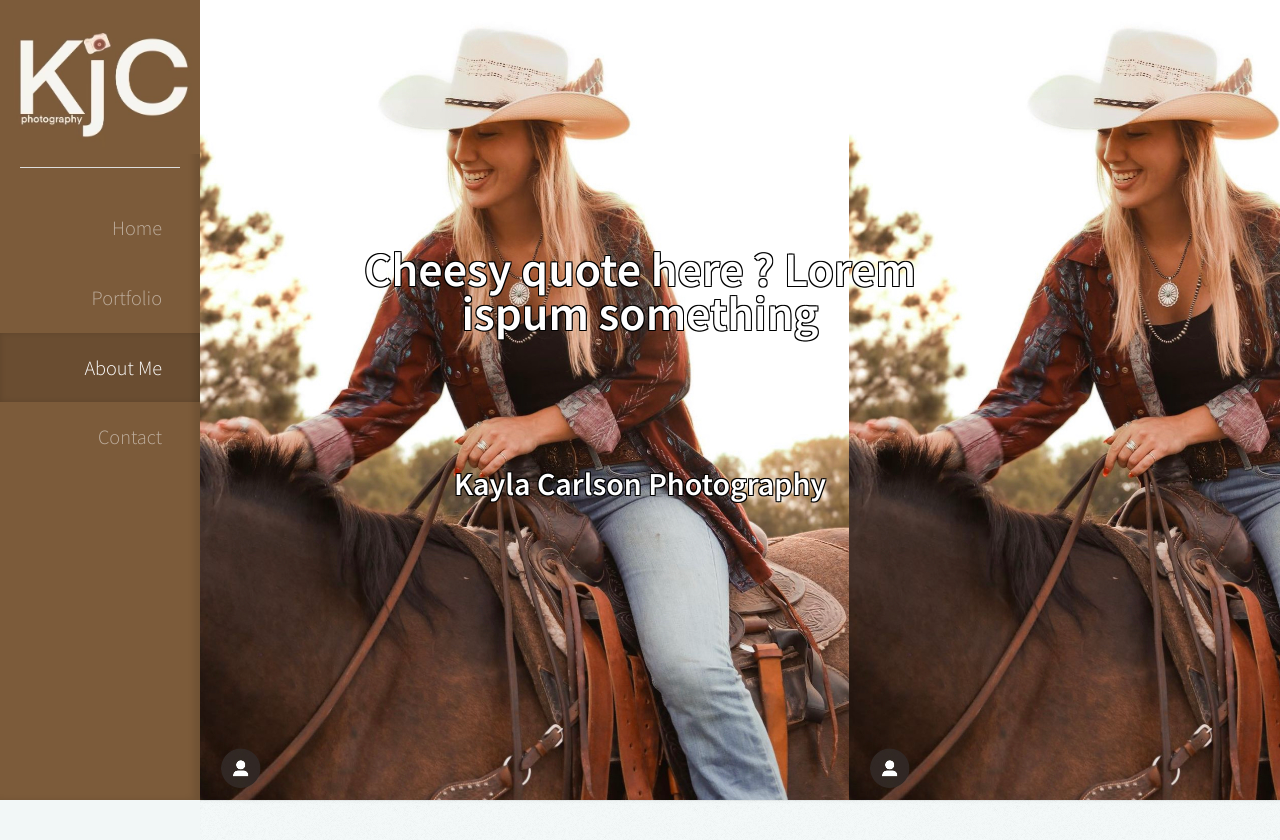
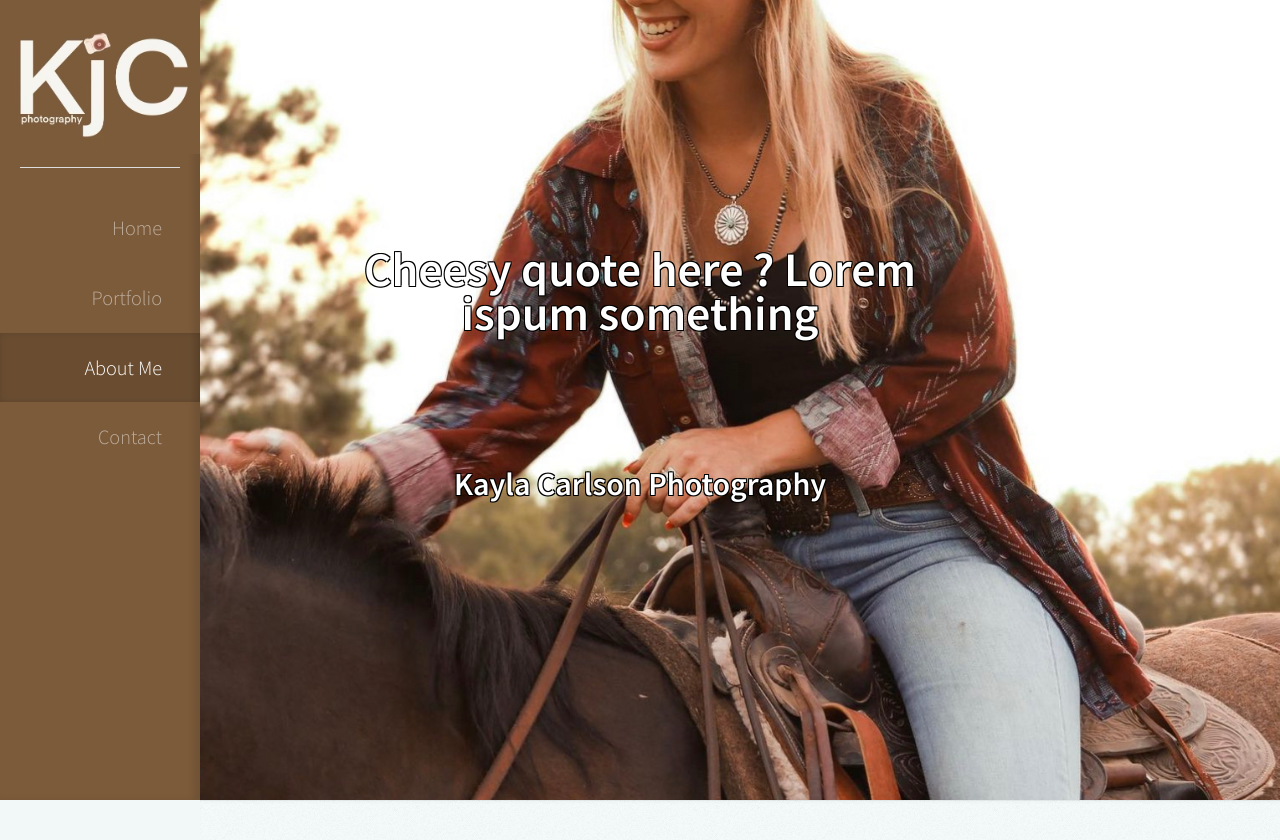
Before and after one commit to natecarlson29/KCPhotography, a website: page index.html in a window 1280 px wide. Shown: the top 840 px of the page. Drawn offline with Linux system fonts and the light colour scheme; some icons are missing.

Commit message:
Update main.css

```diff
--- a/assets/css/main.css
+++ b/assets/css/main.css
@@ -279,10 +279,25 @@ section hr {
 	background-size: cover;
 }
 
+.slide1::before {
+	content: "";
+	background-image: url('../../images/image2.jpeg');
+	background-size: cover;
+	background-position: center center;
+	position: absolute;
+	top: 0;
+	right: 0;
+	bottom: 0;
+	left: 0;
+	z-index: -1;
+}
+
 .slide1 {
 	/* background: url('../../images/image2.jpeg') center center no-repeat fixed; */
-	background: url('../../images/image2.jpeg') fixed;
-	background-size: contain;
+	/* background: url('../../images/image2.jpeg') fixed;
+	background-size: contain; */
+	position: relative;
+	overflow: hidden;
 }
 
 .slide2 {
```
